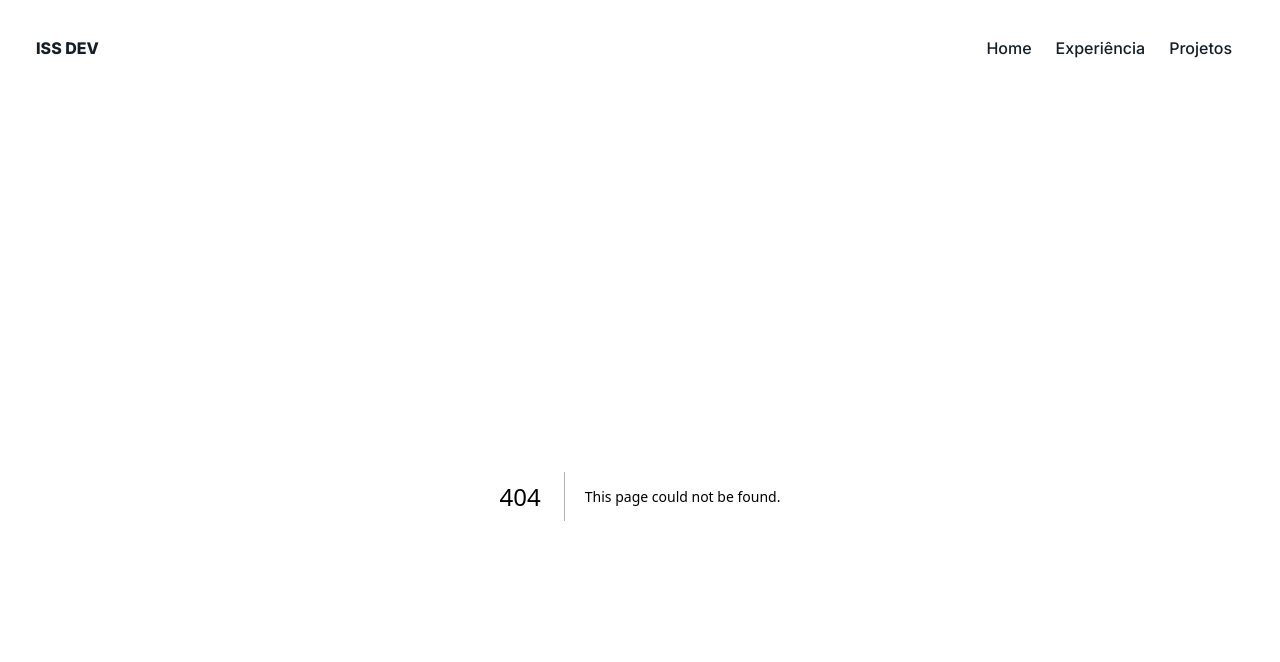
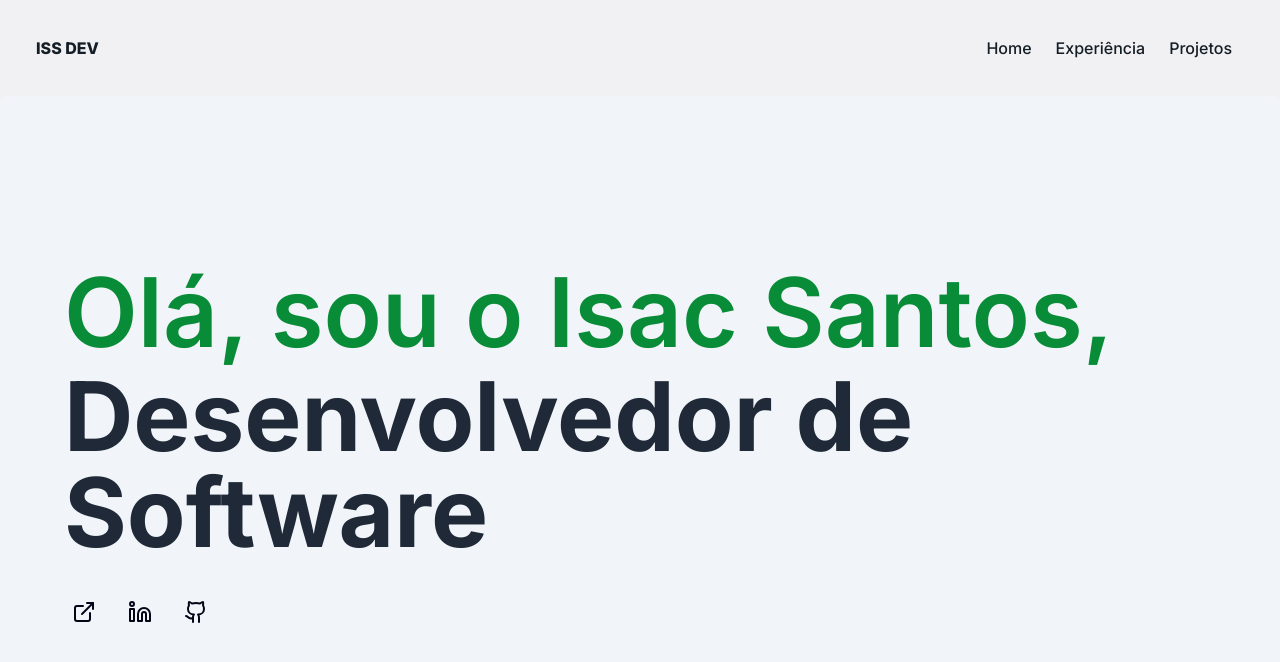
Before and after one commit to Isac-SS/Portifolio, a Next.js app: page /home in a window 1280 px wide. Before the commit this address had no page. Shown: the top 662 px of the page. Built offline with nearby package versions, Linux system fonts and the light colour scheme.

Commit message:
feat: add initial home

```diff
--- /dev/null
+++ b/src/app/home/page.jsx
@@ -0,0 +1,64 @@
+// eslint-disable-next-line no-unused-vars
+import TitleHome from "@/components/title";
+import { Button } from "@/components/ui/button";
+import { Linkedin } from "lucide-react";
+import { Github } from "lucide-react";
+import { Card } from "@/components/ui/card";
+import { ExternalLink } from "lucide-react";
+
+import React from "react";
+
+function HomeMain() {
+  return (
+    <Card
+      className="bg-slate-100 flex flex-col justify-center p-16"
+      style={{ height: "calc(100vh - 96px)" }}
+    >
+      <TitleHome />
+      <div className="flex mt-8 gap-4">
+        <Button
+          variant="ghost"
+          size="icon"
+          title="Currículo"
+          className="hover:bg-[#088C37] "
+        >
+          <ExternalLink />
+        </Button>
+        <Button
+          variant="ghost"
+          size="icon"
+          title="Linkedin"
+          className="hover:bg-[#088C37]"
+        >
+          <a
+            href="https://www.linkedin.com/feed/"
+            title="Linkedin"
+            target="_blank"
+            rel="noopener noreferrer"
+            className="hover:bg-[#088C37]"
+          >
+            <Linkedin />
+          </a>
+        </Button>
+        <Button
+          variant="ghost"
+          size="icon"
+          title="GitHub"
+          className="hover:bg-[#088C37]"
+        >
+          <a
+            href="https://github.com/Isac-SS/"
+            title="Linkedin"
+            target="_blank"
+            rel="noopener noreferrer"
+            className="hover:bg-[#088C37]"
+          >
+            <Github />
+          </a>
+        </Button>
+      </div>
+    </Card>
+  );
+}
+
+export default HomeMain;
--- /dev/null
+++ b/src/components/title.jsx
@@ -0,0 +1,11 @@
+
+const TitleHome = () => {
+  return (
+    <div className="flex justify-center flex-col gap-2">
+      <p  className="font-semibold text-[#088C37] text-4xl md:text-6xl lg:text-7xl xl:text-8xl">Olá, sou o Isac Santos,</p>
+      <h1 className="font-bold text-gray-800 text-4xl md:text-6xl lg:text-7xl xl:text-8xl">Desenvolvedor de Software</h1>
+    </div>
+  );
+};
+
+export default TitleHome;
```
